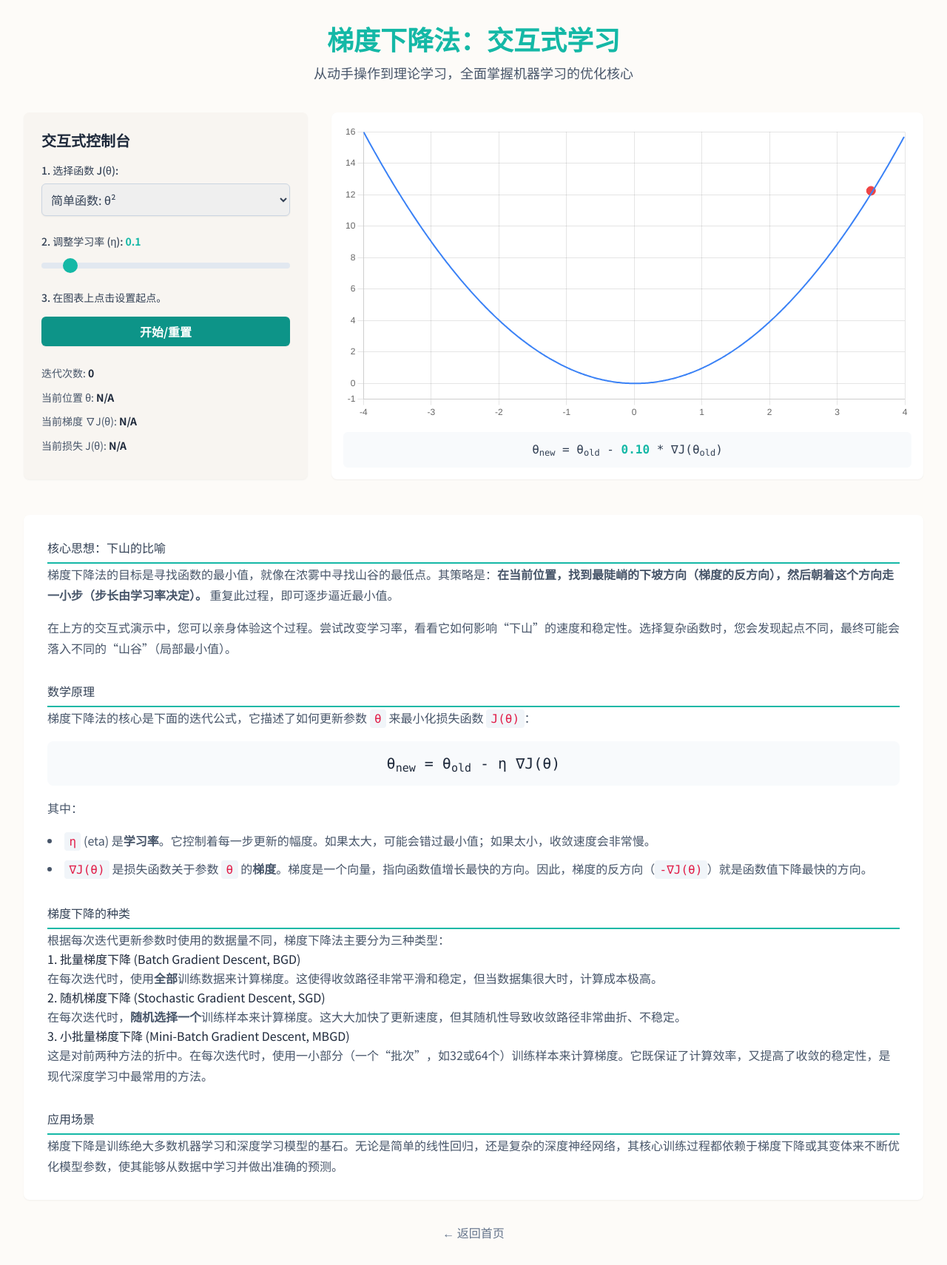
After one commit to TheWu99/TheWu99.github.io, a Flask app: page /gradient-descent in a window 1280 px wide. The commit adds this page. Shown: the whole page at 74% size. Run offline with Flask 3, Linux system fonts and the light colour scheme; some libraries are stand-ins or nearby versions.

Commit message:
Add gradient descent feature with new route and template; update Dockerfile and requirements

```diff
--- a/app.py
+++ b/app.py
@@ -34,9 +34,17 @@ def taylor_visualizer():
     """
     return render_template('taylor_visualizer.html')
 
+@app.route('/gradient-descent')
+def gradient_descent():
+    """
+    Renders the Gradient Descent explanation page.
+    """
+    return render_template('gradient_descent.html')
+
+
 # --- Main execution ---
 
 if __name__ == '__main__':
     # Runs the Flask application.
     # debug=True allows for auto-reloading when code changes are saved.
-    app.run(debug=True)
+    app.run(host="0.0.0.0", port=5000,debug=True)
--- /dev/null
+++ b/templates/gradient_descent.html
@@ -0,0 +1,365 @@
+<!DOCTYPE html>
+<html lang="zh-CN">
+<head>
+    <meta charset="UTF-8">
+    <meta name="viewport" content="width=device-width, initial-scale=1.0">
+    <title>梯度下降法交互式演示与详解 - Math for AI</title>
+    <script src="https://cdn.tailwindcss.com"></script>
+    <script src="https://cdn.jsdelivr.net/npm/chart.js"></script>
+    <link rel="preconnect" href="https://fonts.googleapis.com">
+    <link rel="preconnect" href="https://fonts.gstatic.com" crossorigin>
+    <link href="https://fonts.googleapis.com/css2?family=Noto+Sans+SC:wght@300;400;500;700&display=swap" rel="stylesheet">
+    <style>
+        body {
+            font-family: 'Noto Sans SC', sans-serif;
+            background-color: #FDFBF8;
+            color: #334155;
+        }
+        .accent-color { color: #14B8A6; }
+        .accent-bg { background-color: #0D9488; }
+        .accent-bg-hover:hover { background-color: #0F766E; }
+        .control-panel-bg { background-color: #F8F5F1; }
+        .content-card { background-color: #ffffff; }
+
+        h2 {
+            border-bottom: 2px solid #14B8A6;
+            padding-bottom: 0.5rem;
+            margin-bottom: 1.5rem;
+            font-size: 1.75rem;
+            font-weight: 600;
+        }
+        h3 {
+            font-size: 1.25rem;
+            font-weight: 600;
+            color: #1e293b; /* slate-800 */
+            margin-top: 1.5rem;
+            margin-bottom: 1rem;
+        }
+        p, li {
+            line-height: 1.75;
+            color: #475569; /* slate-600 */
+        }
+        .chart-container {
+            position: relative;
+            width: 100%;
+            height: 400px;
+        }
+        input[type="range"]::-webkit-slider-thumb {
+            -webkit-appearance: none;
+            appearance: none;
+            width: 20px;
+            height: 20px;
+            background: #14B8A6;
+            cursor: pointer;
+            border-radius: 50%;
+        }
+        code {
+            background-color: #f1f5f9; /* slate-100 */
+            padding: 0.2rem 0.4rem;
+            border-radius: 0.25rem;
+            font-size: 0.9em;
+            color: #e11d48; /* rose-600 */
+        }
+    </style>
+</head>
+<body class="antialiased">
+
+    <div class="container mx-auto p-4 md:p-8">
+        <!-- Header Section -->
+        <header class="text-center mb-10">
+            <h1 class="text-3xl md:text-4xl font-bold accent-color">梯度下降法：交互式学习</h1>
+            <p class="mt-3 text-lg text-slate-600">从动手操作到理论学习，全面掌握机器学习的优化核心</p>
+        </header>
+
+        <!-- Interactive Visualizer Section -->
+        <div class="grid grid-cols-1 lg:grid-cols-3 gap-8 mb-12">
+            <!-- Control Panel -->
+            <aside class="lg:col-span-1 control-panel-bg p-6 rounded-lg shadow-sm">
+                <h3 class="text-xl font-semibold mb-4 text-slate-800">交互式控制台</h3>
+
+                <div class="mb-6">
+                    <label for="functionSelect" class="block text-sm font-medium text-slate-700 mb-2">1. 选择函数 J(θ):</label>
+                    <select id="functionSelect" class="w-full p-2 border border-slate-300 rounded-md shadow-sm focus:ring-teal-500 focus:border-teal-500">
+                        <option value="quadratic" selected>简单函数: θ²</option>
+                        <option value="complex">复杂函数: θ² + 5sin(θ)</option>
+                    </select>
+                </div>
+
+                <div class="mb-6">
+                    <label for="learningRateSlider" class="block text-sm font-medium text-slate-700 mb-2">2. 调整学习率 (η): <span id="learningRateValue" class="font-bold accent-color">0.1</span></label>
+                    <input type="range" id="learningRateSlider" min="0.01" max="1.0" value="0.1" step="0.01" class="w-full h-2 bg-slate-200 rounded-lg appearance-none cursor-pointer">
+                </div>
+
+                <div class="mb-4">
+                    <p class="text-sm font-medium text-slate-700 mb-2">3. 在图表上点击设置起点。</p>
+                </div>
+
+                <div class="flex space-x-4 mb-6">
+                    <button id="startButton" class="w-full accent-bg text-white font-semibold py-2 px-4 rounded-md shadow-sm accent-bg-hover transition-colors">开始/重置</button>
+                </div>
+
+                <div class="text-sm text-slate-600 space-y-2">
+                    <p>迭代次数: <span id="iterationCount" class="font-semibold text-slate-800">0</span></p>
+                    <p>当前位置 θ: <span id="currentTheta" class="font-semibold text-slate-800">N/A</span></p>
+                    <p>当前梯度 ∇J(θ): <span id="currentGradient" class="font-semibold text-slate-800">N/A</span></p>
+                    <p>当前损失 J(θ): <span id="currentLoss" class="font-semibold text-slate-800">N/A</span></p>
+                </div>
+            </aside>
+
+            <!-- Chart Display -->
+            <div class="lg:col-span-2 content-card p-4 rounded-lg shadow-sm">
+                 <div class="chart-container">
+                    <canvas id="gdChart"></canvas>
+                </div>
+                <div class="mt-4 p-3 bg-slate-50 rounded-md text-center text-md font-mono text-slate-700">
+                    θ<sub>new</sub> = θ<sub>old</sub> - <span id="lr_formula" class="accent-color font-bold">0.10</span> * ∇J(θ<sub>old</sub>)
+                </div>
+            </div>
+        </div>
+
+        <!-- Explanation Section -->
+        <main class="content-card p-6 md:p-8 rounded-lg shadow-sm">
+            <section id="what-it-is">
+                <h2>核心思想：下山的比喻</h2>
+                <p>
+                    梯度下降法的目标是寻找函数的最小值，就像在浓雾中寻找山谷的最低点。其策略是：<strong>在当前位置，找到最陡峭的下坡方向（梯度的反方向），然后朝着这个方向走一小步（步长由学习率决定）。</strong> 重复此过程，即可逐步逼近最小值。
+                </p>
+                <p class="mt-4">
+                    在上方的交互式演示中，您可以亲身体验这个过程。尝试改变学习率，看看它如何影响“下山”的速度和稳定性。选择复杂函数时，您会发现起点不同，最终可能会落入不同的“山谷”（局部最小值）。
+                </p>
+            </section>
+
+            <section id="math-principle" class="mt-8">
+                <h2>数学原理</h2>
+                <p>
+                    梯度下降法的核心是下面的迭代公式，它描述了如何更新参数 <code>θ</code> 来最小化损失函数 <code>J(θ)</code>：
+                </p>
+                <div class="my-4 p-4 bg-slate-50 rounded-lg text-center text-lg md:text-xl font-mono text-slate-800">
+                    θ<sub>new</sub> = θ<sub>old</sub> - η ∇J(θ)
+                </div>
+                <p>
+                    其中：
+                </p>
+                <ul class="list-disc list-inside mt-4 space-y-2">
+                    <li><code>η</code> (eta) 是<b>学习率</b>。它控制着每一步更新的幅度。如果太大，可能会错过最小值；如果太小，收敛速度会非常慢。</li>
+                    <li><code>∇J(θ)</code> 是损失函数关于参数 <code>θ</code> 的<b>梯度</b>。梯度是一个向量，指向函数值增长最快的方向。因此，梯度的反方向（<code>-∇J(θ)</code>）就是函数值下降最快的方向。</li>
+                </ul>
+            </section>
+
+            <section id="types" class="mt-8">
+                <h2>梯度下降的种类</h2>
+                <p>根据每次迭代更新参数时使用的数据量不同，梯度下降法主要分为三种类型：</p>
+
+                <h3>1. 批量梯度下降 (Batch Gradient Descent, BGD)</h3>
+                <p>在每次迭代时，使用<b>全部</b>训练数据来计算梯度。这使得收敛路径非常平滑和稳定，但当数据集很大时，计算成本极高。</p>
+
+                <h3>2. 随机梯度下降 (Stochastic Gradient Descent, SGD)</h3>
+                <p>在每次迭代时，<b>随机选择一个</b>训练样本来计算梯度。这大大加快了更新速度，但其随机性导致收敛路径非常曲折、不稳定。</p>
+
+                <h3>3. 小批量梯度下降 (Mini-Batch Gradient Descent, MBGD)</h3>
+                <p>这是对前两种方法的折中。在每次迭代时，使用一小部分（一个“批次”，如32或64个）训练样本来计算梯度。它既保证了计算效率，又提高了收敛的稳定性，是现代深度学习中最常用的方法。</p>
+            </section>
+
+            <section id="applications" class="mt-8">
+                <h2>应用场景</h2>
+                <p>
+                    梯度下降是训练绝大多数机器学习和深度学习模型的基石。无论是简单的线性回归，还是复杂的深度神经网络，其核心训练过程都依赖于梯度下降或其变体来不断优化模型参数，使其能够从数据中学习并做出准确的预测。
+                </p>
+            </section>
+        </main>
+
+        <footer class="text-center mt-8">
+            <a href="/" class="text-slate-500 hover:text-teal-600 transition-colors">&larr; 返回首页</a>
+        </footer>
+    </div>
+
+    <script>
+        const functionSelect = document.getElementById('functionSelect');
+        const learningRateSlider = document.getElementById('learningRateSlider');
+        const learningRateValue = document.getElementById('learningRateValue');
+        const lr_formula = document.getElementById('lr_formula');
+        const startButton = document.getElementById('startButton');
+        const iterationCount = document.getElementById('iterationCount');
+        const currentTheta = document.getElementById('currentTheta');
+        const currentGradient = document.getElementById('currentGradient');
+        const currentLoss = document.getElementById('currentLoss');
+
+        const ctx = document.getElementById('gdChart').getContext('2d');
+        let chart, animationFrameId;
+        let currentX = 3.5;
+        let isAnimating = false;
+
+        const functions = {
+            quadratic: {
+                func: x => x * x,
+                grad: x => 2 * x,
+                range: {x: [-4, 4], y: [-1, 16]}
+            },
+            complex: {
+                func: x => x * x + 5 * Math.sin(x),
+                grad: x => 2 * x + 5 * Math.cos(x),
+                range: {x: [-8, 8], y: [-10, 70]}
+            }
+        };
+
+        function drawChart() {
+            if (animationFrameId) cancelAnimationFrame(animationFrameId);
+            isAnimating = false;
+
+            const funcKey = functionSelect.value;
+            const { func, range } = functions[funcKey];
+            const labels = [];
+            const data = [];
+            const step = (range.x[1] - range.x[0]) / 200;
+
+            for (let x = range.x[0]; x <= range.x[1]; x += step) {
+                labels.push(x.toFixed(2));
+                data.push(func(x));
+            }
+
+            resetInfoPanel();
+
+            if (chart) {
+                chart.destroy();
+            }
+
+            chart = new Chart(ctx, {
+                type: 'line',
+                data: {
+                    labels: labels,
+                    datasets: [
+                        {
+                            label: '函数 J(θ)',
+                            data: data,
+                            borderColor: '#3b82f6',
+                            borderWidth: 2,
+                            pointRadius: 0,
+                            tension: 0.1
+                        },
+                        {
+                            label: '当前位置',
+                            data: [],
+                            borderColor: '#ef4444',
+                            backgroundColor: '#ef4444',
+                            pointRadius: 6,
+                            pointHoverRadius: 8,
+                            showLine: false
+                        },
+                        {
+                            label: '路径',
+                            data: [],
+                            borderColor: '#f97316',
+                            borderWidth: 1.5,
+                            pointRadius: 2,
+                            tension: 0.1,
+                            fill: false
+                        }
+                    ]
+                },
+                options: {
+                    responsive: true,
+                    maintainAspectRatio: false,
+                    scales: {
+                        y: { min: range.y[0], max: range.y[1] },
+                        x: { type: 'linear', min: range.x[0], max: range.x[1] }
+                    },
+                    plugins: {
+                        legend: { display: false },
+                        tooltip: { enabled: false }
+                    },
+                    onClick: (e) => {
+                        if (isAnimating) return;
+                        const canvasPosition = Chart.helpers.getRelativePosition(e, chart);
+                        currentX = chart.scales.x.getValueForPixel(canvasPosition.x);
+                        updatePoint(currentX);
+                        resetInfoPanel();
+                        updateInfoPanel(0, currentX);
+                    }
+                }
+            });
+             updatePoint(currentX);
+        }
+
+        function updatePoint(x) {
+            const funcKey = functionSelect.value;
+            const y = functions[funcKey].func(x);
+            chart.data.datasets[1].data = [{x: x, y: y}];
+            chart.data.datasets[2].data = [{x: x, y: y}];
+            chart.update('none');
+        }
+
+        function resetInfoPanel() {
+            iterationCount.textContent = '0';
+            currentTheta.textContent = 'N/A';
+            currentGradient.textContent = 'N/A';
+            currentLoss.textContent = 'N/A';
+        }
+
+        function updateInfoPanel(iter, x) {
+            const funcKey = functionSelect.value;
+            const {func, grad} = functions[funcKey];
+            iterationCount.textContent = iter;
+            currentTheta.textContent = x.toFixed(3);
+            currentGradient.textContent = grad(x).toFixed(3);
+            currentLoss.textContent = func(x).toFixed(3);
+        }
+
+
+        function step() {
+            if (!isAnimating) return;
+
+            const funcKey = functionSelect.value;
+            const learningRate = parseFloat(learningRateSlider.value);
+            const { grad, func } = functions[funcKey];
+
+            const gradient = grad(currentX);
+            const prevX = currentX;
+            currentX = currentX - learningRate * gradient;
+            const iter = parseInt(iterationCount.textContent) + 1;
+
+            updateInfoPanel(iter, currentX);
+
+            const pathDataset = chart.data.datasets[2].data;
+            if(pathDataset.length > 100) pathDataset.shift();
+            pathDataset.push({ x: currentX, y: func(currentX) });
+            chart.data.datasets[1].data = [{ x: currentX, y: func(currentX) }];
+
+            chart.update('none');
+
+            if (Math.abs(prevX - currentX) < 1e-4 || iter >= 200) {
+                isAnimating = false;
+                startButton.textContent = "重置";
+                return;
+            }
+
+            animationFrameId = requestAnimationFrame(step);
+        }
+
+        startButton.addEventListener('click', () => {
+            if (isAnimating) {
+                isAnimating = false;
+                cancelAnimationFrame(animationFrameId);
+                startButton.textContent = "开始";
+            } else {
+                if (startButton.textContent === "重置") {
+                     updatePoint(currentX);
+                     resetInfoPanel();
+                }
+                isAnimating = true;
+                startButton.textContent = "暂停";
+                animationFrameId = requestAnimationFrame(step);
+            }
+        });
+
+        learningRateSlider.addEventListener('input', (e) => {
+            const val = parseFloat(e.target.value);
+            learningRateValue.textContent = val.toFixed(2);
+            lr_formula.textContent = val.toFixed(2);
+        });
+
+        functionSelect.addEventListener('change', drawChart);
+
+        window.onload = drawChart;
+    </script>
+</body>
+</html>
```
Also changed, not shown: requirements.txt (+0 -49 lines), templates/index.html (+13 -0 lines), README.md (added), 3 other files.
